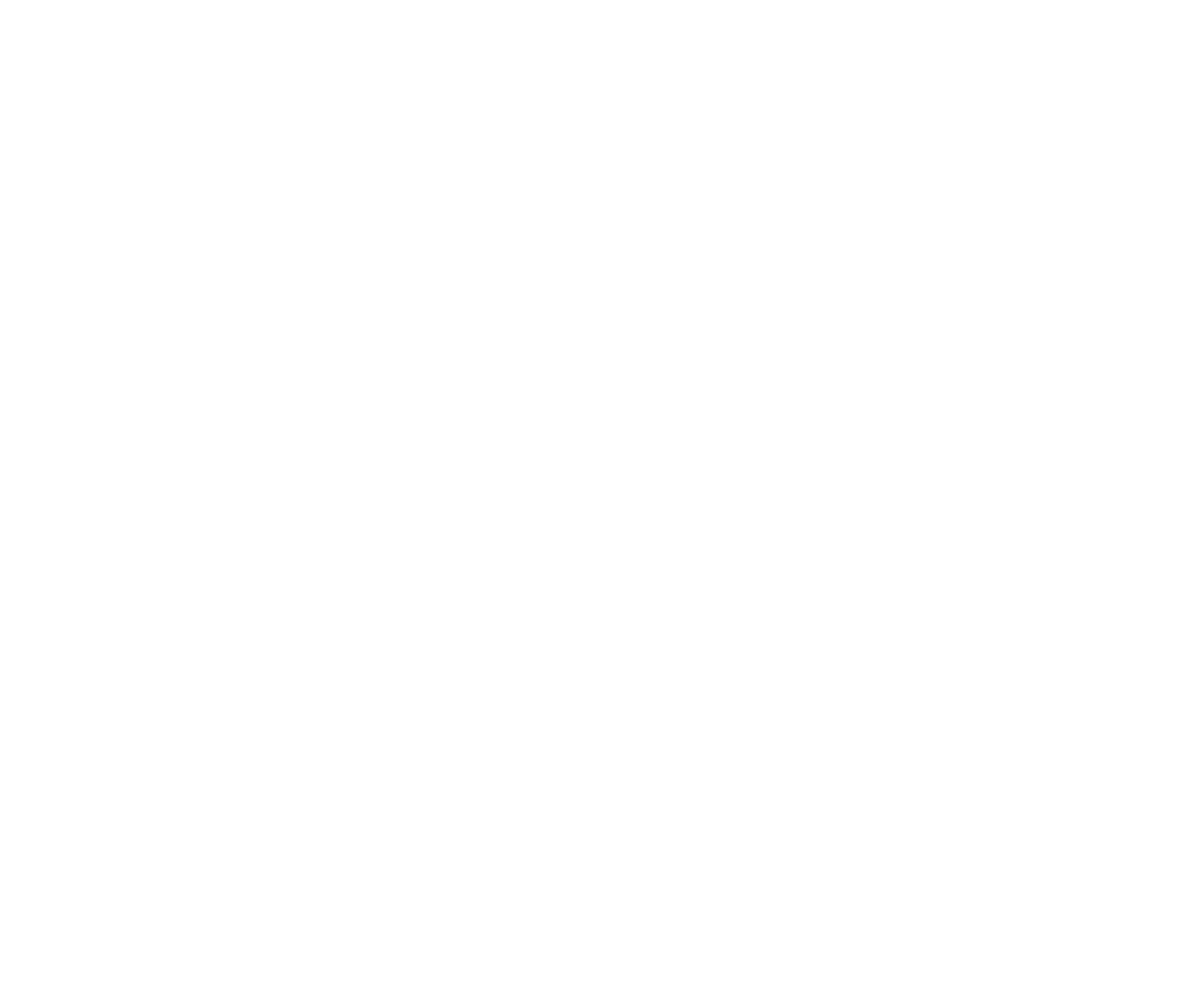
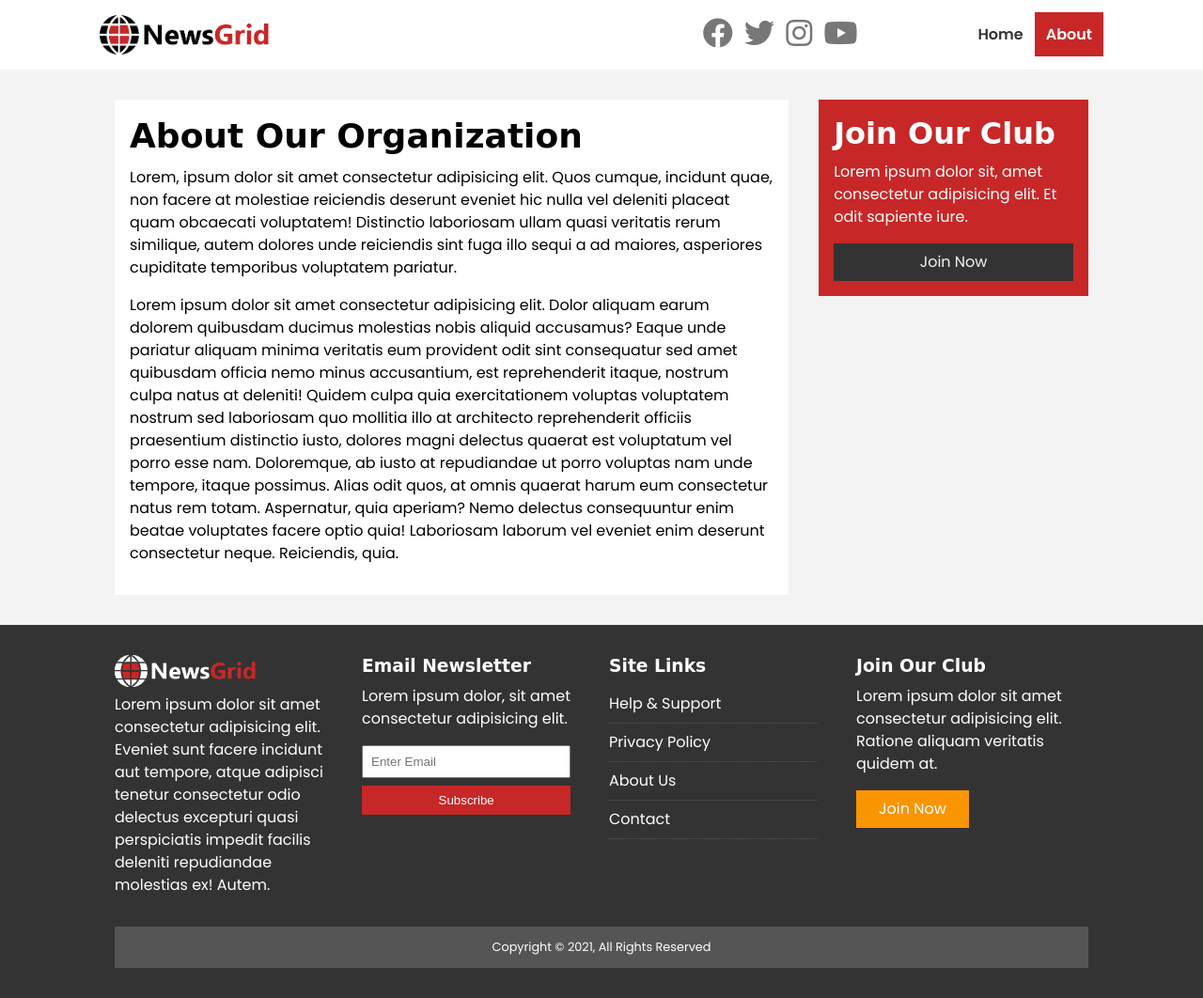
Before and after one commit to suzanpaudel/newsgrid-website, a plain HTML site: page about.html in a window 1280 px wide. Shown: the whole page at 94% size. Before the commit the page ends 800 px from the top, so only its background shows below. Drawn offline with Linux system fonts and the light colour scheme; a web font is replaced by a local one.

Commit message:
add about page in the website of the project

```diff
--- a/about.html
+++ b/about.html
@@ -0,0 +1,134 @@
+<!DOCTYPE html>
+<html lang="en">
+  <head>
+    <meta charset="UTF-8" />
+    <meta http-equiv="X-UA-Compatible" content="IE=edge" />
+    <meta name="viewport" content="width=device-width, initial-scale=1.0" />
+    <link rel="stylesheet" href="css/style.css" />
+    <link
+      rel="stylesheet"
+      media="screen and (max-width: 768px)"
+      href="css/mobile.css"
+    />
+    <link
+      rel="stylesheet"
+      href="https://cdnjs.cloudflare.com/ajax/libs/font-awesome/5.15.3/css/all.min.css"
+      integrity="sha512-iBBXm8fW90+nuLcSKlbmrPcLa0OT92xO1BIsZ+ywDWZCvqsWgccV3gFoRBv0z+8dLJgyAHIhR35VZc2oM/gI1w=="
+      crossorigin="anonymous"
+      referrerpolicy="no-referrer"
+    />
+    <link rel="shortcut icon" href="favicon.ico" type="image/x-icon" />
+    <title>About</title>
+  </head>
+  <body>
+    <!-- Navigation -->
+    <nav id="main-nav">
+      <div class="container">
+        <img src="img/logo.png" alt="NewsGrid" class="logo" />
+        <div class="social">
+          <a href="https://facebook.com" target="_blank"
+            ><i class="fab fa-facebook fa-2x"></i
+          ></a>
+          <a href="https://twitter.com" target="_blank"
+            ><i class="fab fa-twitter fa-2x"></i
+          ></a>
+          <a href="https://instagram.com" target="_blank"
+            ><i class="fab fa-instagram fa-2x"></i
+          ></a>
+          <a href="https://youtube.com" target="_blank"
+            ><i class="fab fa-youtube fa-2x"></i
+          ></a>
+        </div>
+        <ul>
+          <li><a href="index.html">Home</a></li>
+          <li><a href="about.html" class="current">About</a></li>
+        </ul>
+      </div>
+    </nav>
+
+    <!-- About Page -->
+    <section id="about" class="py-2">
+      <div class="container">
+        <div class="page-container">
+          <article class="card">
+            <h1>About Our Organization</h1>
+            <p>
+              Lorem, ipsum dolor sit amet consectetur adipisicing elit. Quos
+              cumque, incidunt quae, non facere at molestiae reiciendis deserunt
+              eveniet hic nulla vel deleniti placeat quam obcaecati voluptatem!
+              Distinctio laboriosam ullam quasi veritatis rerum similique, autem
+              dolores unde reiciendis sint fuga illo sequi a ad maiores,
+              asperiores cupiditate temporibus voluptatem pariatur.
+            </p>
+            <p>
+              Lorem ipsum dolor sit amet consectetur adipisicing elit. Dolor
+              aliquam earum dolorem quibusdam ducimus molestias nobis aliquid
+              accusamus? Eaque unde pariatur aliquam minima veritatis eum
+              provident odit sint consequatur sed amet quibusdam officia nemo
+              minus accusantium, est reprehenderit itaque, nostrum culpa natus
+              at deleniti! Quidem culpa quia exercitationem voluptas voluptatem
+              nostrum sed laboriosam quo mollitia illo at architecto
+              reprehenderit officiis praesentium distinctio iusto, dolores magni
+              delectus quaerat est voluptatum vel porro esse nam. Doloremque, ab
+              iusto at repudiandae ut porro voluptas nam unde tempore, itaque
+              possimus. Alias odit quos, at omnis quaerat harum eum consectetur
+              natus rem totam. Aspernatur, quia aperiam? Nemo delectus
+              consequuntur enim beatae voluptates facere optio quia! Laboriosam
+              laborum vel eveniet enim deserunt consectetur neque. Reiciendis,
+              quia.
+            </p>
+          </article>
+          <aside class="card bg-primary">
+            <h2>Join Our Club</h2>
+            <p>
+              Lorem ipsum dolor sit, amet consectetur adipisicing elit. Et odit
+              sapiente iure.
+            </p>
+            <a href="#" class="btn btn-dark btn-block">Join Now</a>
+          </aside>
+        </div>
+      </div>
+    </section>
+
+    <!-- Footer -->
+    <footer id="main-footer" class="py-2">
+      <div class="container footer-container">
+        <div>
+          <img src="img/logo_light.png" alt="NewsGrid" />
+          <p>
+            Lorem ipsum dolor sit amet consectetur adipisicing elit. Eveniet
+            sunt facere incidunt aut tempore, atque adipisci tenetur consectetur
+            odio delectus excepturi quasi perspiciatis impedit facilis deleniti
+            repudiandae molestias ex! Autem.
+          </p>
+        </div>
+        <div>
+          <h3>Email Newsletter</h3>
+          <p>Lorem ipsum dolor, sit amet consectetur adipisicing elit.</p>
+          <form>
+            <input type="email" placeholder="Enter Email" />
+            <input type="submit" value="Subscribe" class="btn btn-primary" />
+          </form>
+        </div>
+        <div>
+          <h3>Site Links</h3>
+          <ul class="list">
+            <li><a href="#">Help & Support</a></li>
+            <li><a href="#">Privacy Policy</a></li>
+            <li><a href="#">About Us</a></li>
+            <li><a href="#">Contact</a></li>
+          </ul>
+        </div>
+        <div>
+          <h3>Join Our Club</h3>
+          <p>
+            Lorem ipsum dolor sit amet consectetur adipisicing elit. Ratione
+            aliquam veritatis quidem at.
+          </p>
+          <a href="#" class="btn btn-secondary">Join Now</a>
+        </div>
+        <div>Copyright &copy; 2021, All Rights Reserved</div>
+      </div>
+    </footer>
+  </body>
+</html>
--- a/css/style.css
+++ b/css/style.css
@@ -71,6 +71,16 @@ p {
   overflow: hidden;
 }
 
+.page-container {
+  display: grid;
+  grid-template-columns: 5fr 2fr;
+  gap: 2rem;
+}
+
+.page-container > *:first-child {
+  grid-row: 1 / span 3;
+}
+
 .category {
   display: inline-block;
   color: #fff;
@@ -101,9 +111,9 @@ p {
   padding: 0.5rem 1.5rem;
 }
 
-.btn-light {
-  background: var(--light-color);
-  color: var(--dark-color);
+.btn-dark {
+  background: var(--dark-color);
+  color: var(--light-color);
 }
 
 .btn-primary {
@@ -131,6 +141,11 @@ p {
 .card {
   background: #fff;
   padding: 1rem;
+}
+
+.bg-primary {
+  background: var(--primary-color);
+  color: #fff;
 }
 
 .bg-dark {
```
